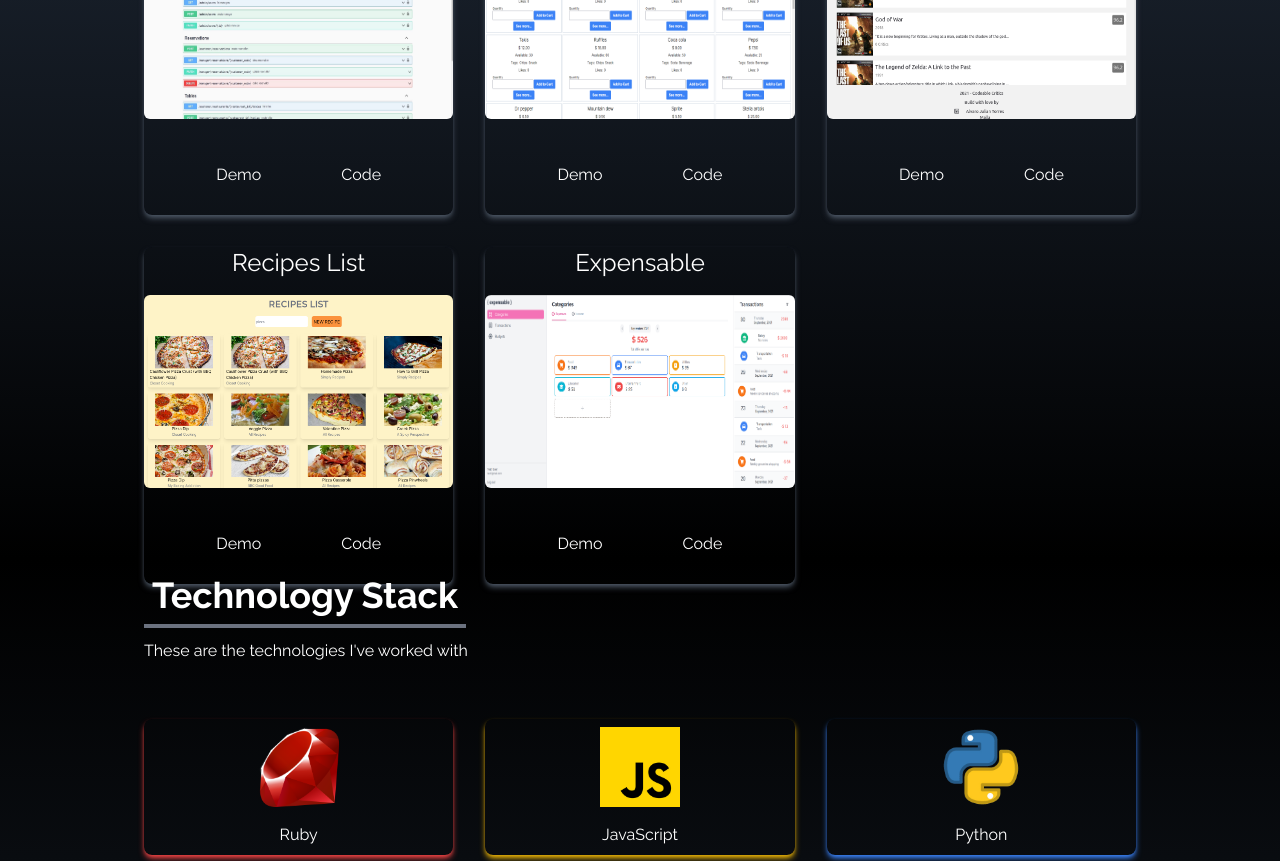
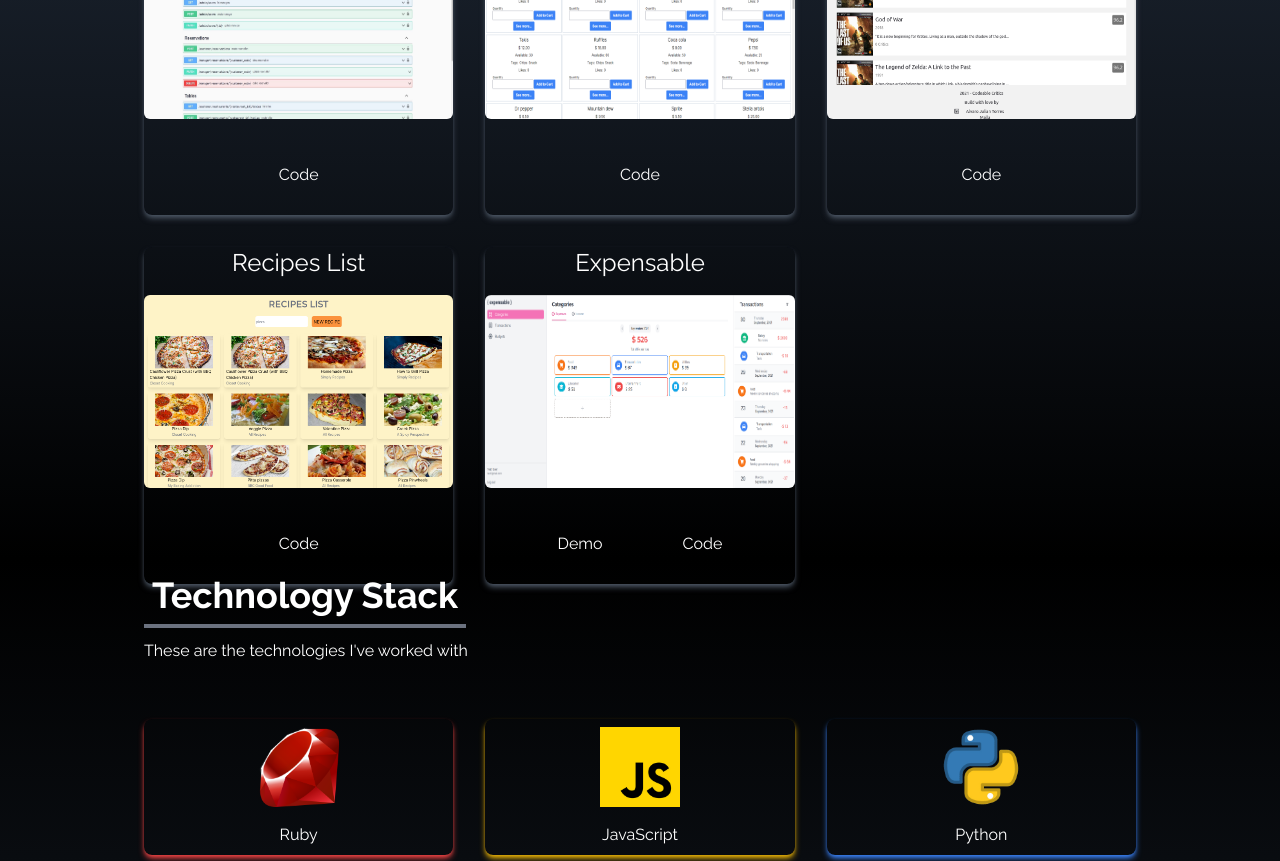
Before and after one commit to AlvaroJTorres/Portfolio, a React (Vite) app: page / in a window 1280 px wide. Shown: the part 3100-3961 px from the top of the page. Built offline with nearby package versions, Linux system fonts and the light colour scheme.

Commit message:
Added conditional to show demo button when a repo has a deploy

```diff
--- a/src/components/Portfolio.jsx
+++ b/src/components/Portfolio.jsx
@@ -16,8 +16,17 @@ const Portfolio = () => {
               <h3 className='text-2xl'>{project.title}</h3>
               <img src={project.image} alt={project.title} className='rounded-md duration-200 hover:scale-105 h-3/4 w-full'/>
               <div className='flex items-center justify-center'>
-                <button className='w-1/2 px-6 py-3 m-4 duration-200 hover:scale-105'>Demo</button>
-                <button className='w-1/2 px-6 py-3 m-4 duration-200 hover:scale-105'>
+                {project.deploy_status &&
+                  <button className='px-6 py-3 m-4 duration-200 hover:scale-105'>
+                    <a
+                      href={project.deploy_link}
+                      target='_blank'
+                      rel='noreferrer'
+                    >
+                      Demo
+                    </a>
+                  </button>}
+                <button className='px-6 py-3 m-4 duration-200 hover:scale-105'>
                   <a
                     href={project.repo_link}
                     target="_blank"
--- a/src/data/store.js
+++ b/src/data/store.js
@@ -17,6 +17,7 @@ export const portfolio = [
     deploy_link:
       "https://reservationsapi-production.up.railway.app/api-docs/index.html",
     deploy_icon: "https://railway.app/brand/logo-dark.svg",
+    deploy_status: false,
     repo_link: "https://github.com/AlvaroJTorres/reservations_api",
   },
   {
@@ -28,6 +29,7 @@ export const portfolio = [
     deploy_link: "https://rails-2gd8.onrender.com/",
     deploy_icon:
       "https://encrypted-tbn1.gstatic.com/images?q=tbn:ANd9GcTWvUeHYyK0QKh9T_Bg34MDIkfEfNcCCMhVcnwG0z8mtDxJQULT",
+    deploy_status: false,
     repo_link: "https://github.com/AlvaroJTorres/Store",
   },
   {
@@ -38,6 +40,7 @@ export const portfolio = [
       "App for rating and reviewing games and publisher companies, built on Ruby on Rails",
     deploy_link: "https://critics-production.up.railway.app/",
     deploy_icon: "https://railway.app/brand/logo-dark.svg",
+    deploy_status: false,
     repo_link: "https://github.com/AlvaroJTorres/Critics",
   },
   {
@@ -48,6 +51,7 @@ export const portfolio = [
       "App for searching and publishing food recipes, built on Ruby on Rails using ReactJS for the frontend",
     deploy_link: "https://recipes-list-production.up.railway.app/",
     deploy_icon: "https://railway.app/brand/logo-dark.svg",
+    deploy_status: false,
     repo_link: "https://github.com/AlvaroJTorres/Recipes-List",
   },
   {
@@ -59,6 +63,7 @@ export const portfolio = [
     deploy_link: "https://expensable.netlify.app/",
     deploy_icon:
       "https://seeklogo.com/images/N/netlify-logo-758722CDF4-seeklogo.com.png",
+    deploy_status: true,
     repo_link: "https://github.com/AlvaroJTorres/Expensable",
   },
 ];
```
